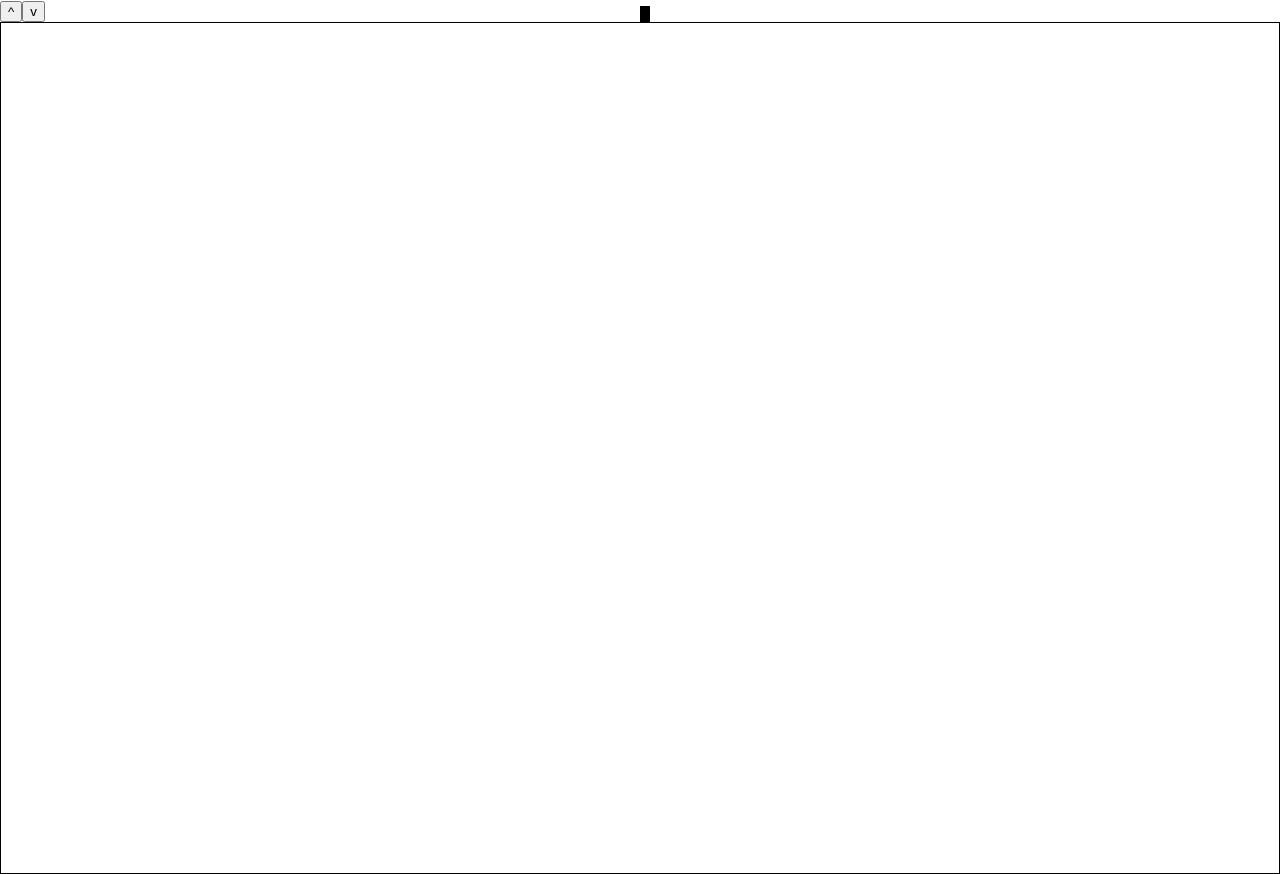
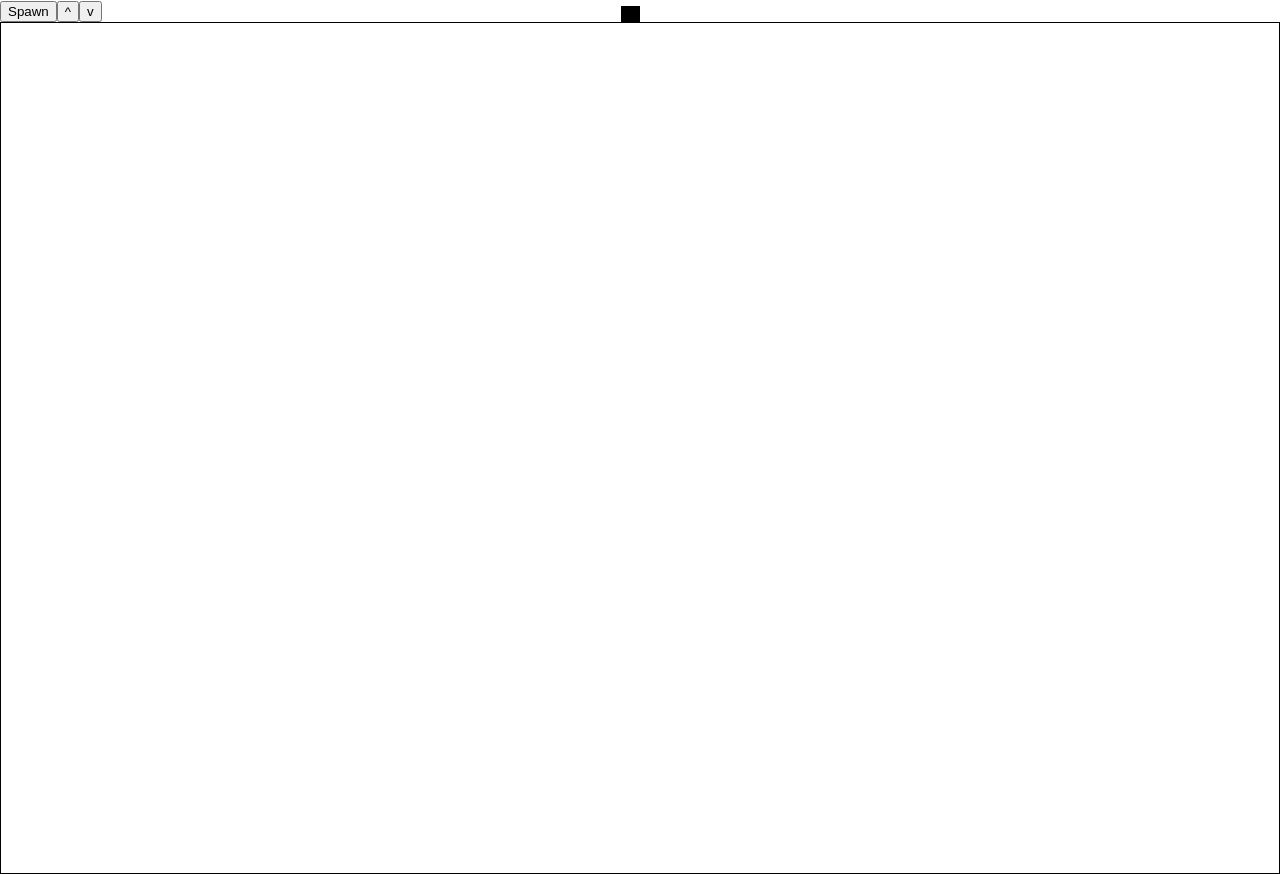
Before and after one commit to Rokio117/gone-fishin-afk-test, a React (Create React App) app: page / in a window 1280 px wide. Built offline with nearby package versions, Linux system fonts and the light colour scheme.

Commit message:
base gameplay achieved

```diff
--- a/src/components/fish-test-two.js
+++ b/src/components/fish-test-two.js
@@ -1,6 +1,7 @@
 import React, { Component } from "react";
 import "./fish-test-two.css";
 import "./upAnimations.css";
+import "./fishAnimations.css";
 
 class FishTestTwo extends Component {
   constructor(props) {
@@ -9,9 +10,31 @@ class FishTestTwo extends Component {
       lureTop: -2,
       glasses: 50,
       lureHeight: 2,
+      lureWidth: 1.5,
       lureAnimation: false,
-      lureSpeed: 1,
-      moveDisabled: false
+      lureSpeed: 0.75,
+      moveDisabled: false,
+      animationTimingFunction: false,
+      fishSpawn: false,
+      slot1: "visible",
+      slot2: "visible",
+      slot3: "visible",
+      slot4: "visible",
+      slot5: "visible",
+      slot6: "visible",
+      slot7: "visible",
+      slot8: "visible",
+      slot9: "visible",
+      slot11: "visible",
+      slot12: "visible",
+      slot13: "visible",
+      slot14: "visible",
+      slot15: "visible",
+      slot16: "visible",
+      slot17: "visible",
+      slot18: "visible",
+      slot19: "visible",
+      slot20: "visible"
     };
   }
   render() {
@@ -24,13 +47,13 @@ class FishTestTwo extends Component {
       display: "block",
 
       height: `${this.state.lureHeight}%`,
-      width: "10px",
+      width: `${this.state.lureWidth}%`,
       position: "relative",
-      left: `${this.state.glasses}%`,
+      left: `${this.state.glasses - this.state.lureWidth}%`,
       top: `${this.state.lureTop}%`,
       backgroundColor: "black",
       animation: animationFormat(),
-      animationTimingFunction: "linear"
+      animationTimingFunction: this.state.animationTimingFunction
     };
 
     const animationChoice = direction => {
@@ -52,7 +75,8 @@ class FishTestTwo extends Component {
         console.log("raised");
         this.setState({
           lureTop: this.state.lureTop - 5,
-          lureAnimation: `${animationChoice("up")}`
+          lureAnimation: `${animationChoice("up")}`,
+          animationTimingFunction: "linear"
         });
       }
     };
@@ -62,18 +86,131 @@ class FishTestTwo extends Component {
         console.log("lowered");
         this.setState({
           lureTop: this.state.lureTop + 5,
-          lureAnimation: `${animationChoice("down")}`
+          lureAnimation: `${animationChoice("down")}`,
+          animationTimingFunction: "linear"
         });
       }
     };
 
-    const fishStyles = {};
+    let animationTimeout;
+
+    const animationDuration = () => {
+      animationTimeout = window.setTimeout(
+        enableMovements,
+        this.state.lureSpeed * 1000
+      );
+    };
+
+    const enableMovements = () => {
+      console.log("movements enabled");
+      this.setState({ moveDisabled: false, animationTimingFunction: false });
+    };
+
+    const fishHeight = fishNumber => {
+      return fishNumber;
+    };
+
+    const fishStyles = fishNumber => {
+      const slotNum = (fishNumber - 1) / 3 + 1;
+      //console.log(this.state[`slot${fishNumb}`], fishNumb);
+      return {
+        visibility: this.state[`slot${slotNum}`],
+        //display: `${this.state[`slot${fishNumber}`]}`,
+        height: "2%",
+        width: "100px",
+        backgroundColor: "blue",
+        animation: "swim1 16s",
+        //marginTop: `${fishHeight(fishNumber)}%`,
+        position: "relative",
+        top: `${fishHeight(fishNumber)}%`,
+        //top: "1%",
+        left: "50%",
+        animationTimingFunction: "linear"
+      };
+    };
+    // const fish1 = () => {
+    //   return <div id="fish" style={fishStyles(1)}></div>;
+    // };
+    // const fish2 = () => {
+    //   return <div id="fish" style={fishStyles(4)}></div>;
+    // };
+    // const fish3 = () => {
+    //   return <div id="fish" style={fishStyles(7)}></div>;
+    // };
+    // const fish4 = () => {
+    //   return <div id="fish" style={fishStyles(25)}></div>;
+    // };
+    // const fish5 = () => {
+    //   return <div id="fish" style={fishStyles(33)}></div>;
+    // };
+    // const fish6 = () => {
+    //   return <div id="fish" style={fishStyles(41)}></div>;
+    // };
+    // const fish7 = () => {
+    //   return <div id="fish" style={fishStyles(49)}></div>;
+    // };
+    // const fish8 = () => {
+    //   return <div id="fish" style={fishStyles(57)}></div>;
+    // };
+    // const fish9 = () => {
+    //   return <div id="fish" style={fishStyles(65)}></div>;
+    // };
+    // const fish10 = () => {
+    //   return <div id="fish" style={fishStyles(73)}></div>;
+    // };
+
+    const fishPercent = () => {
+      let fishList = [1];
+      let growth = 1;
+      for (let i = 1; i <= 19; i++) {
+        fishList.push(growth + 3);
+        growth = growth + 3;
+      }
+      return fishList;
+    };
+
+    const allFish = () => {
+      if (this.state.fishSpawn) {
+        let number = 0;
+        return fishPercent().map(fishNumber => {
+          number++;
+          return (
+            <div
+              class={`fish${number}`}
+              id={`fish${number}`}
+              style={fishStyles(fishNumber)}
+            ></div>
+          );
+        });
+      }
+    };
+
+    const collisionDetection = () => {
+      const collideLure = (this.state.lureTop - 3) / 5 + 1;
+      console.log(this.state.lureTop, collideLure);
+      if (this.state[`slot${collideLure}`] === "visible") {
+        this.setState({ [`slot${collideLure}`]: "hidden" });
+      }
+    };
+
     return (
       <>
+        <button
+          onClick={e => {
+            e.preventDefault();
+            this.setState({ fishSpawn: true });
+
+            window.setTimeout(collisionDetection, 8000);
+          }}
+        >
+          Spawn
+        </button>
         <button
           disabled={this.state.moveDisabled}
           onClick={e => {
             e.preventDefault();
+            this.setState({ moveDisabled: true });
+            animationDuration();
             raiseLure();
           }}
         >
@@ -83,7 +220,8 @@ class FishTestTwo extends Component {
           disabled={this.state.moveDisabled}
           onClick={e => {
             e.preventDefault();
-
+            this.setState({ moveDisabled: true });
+            animationDuration();
             lowerLure();
           }}
         >
@@ -91,6 +229,17 @@ class FishTestTwo extends Component {
         </button>
         <div id="lake" style={lakeStyles}>
           <div id="lure" style={lureStyles}></div>
+          {allFish()}
+          {/* {fish1()}
+          {fish2()}
+          {fish3()}
+          {fish4()}
+          {fish5()}
+          {fish6()}
+          {fish7()}
+          {fish8()}
+          {fish9()}
+          {fish10()} */}
         </div>
       </>
     );
--- /dev/null
+++ b/src/components/fishAnimations.css
@@ -0,0 +1,17 @@
+@keyframes swim1 {
+  0% {
+    left: 100%;
+  }
+  100% {
+    left: 0%;
+  }
+}
+
+@keyframes swim2 {
+  0% {
+    left: 50%;
+  }
+  100% {
+    left: 0%;
+  }
+}
```
